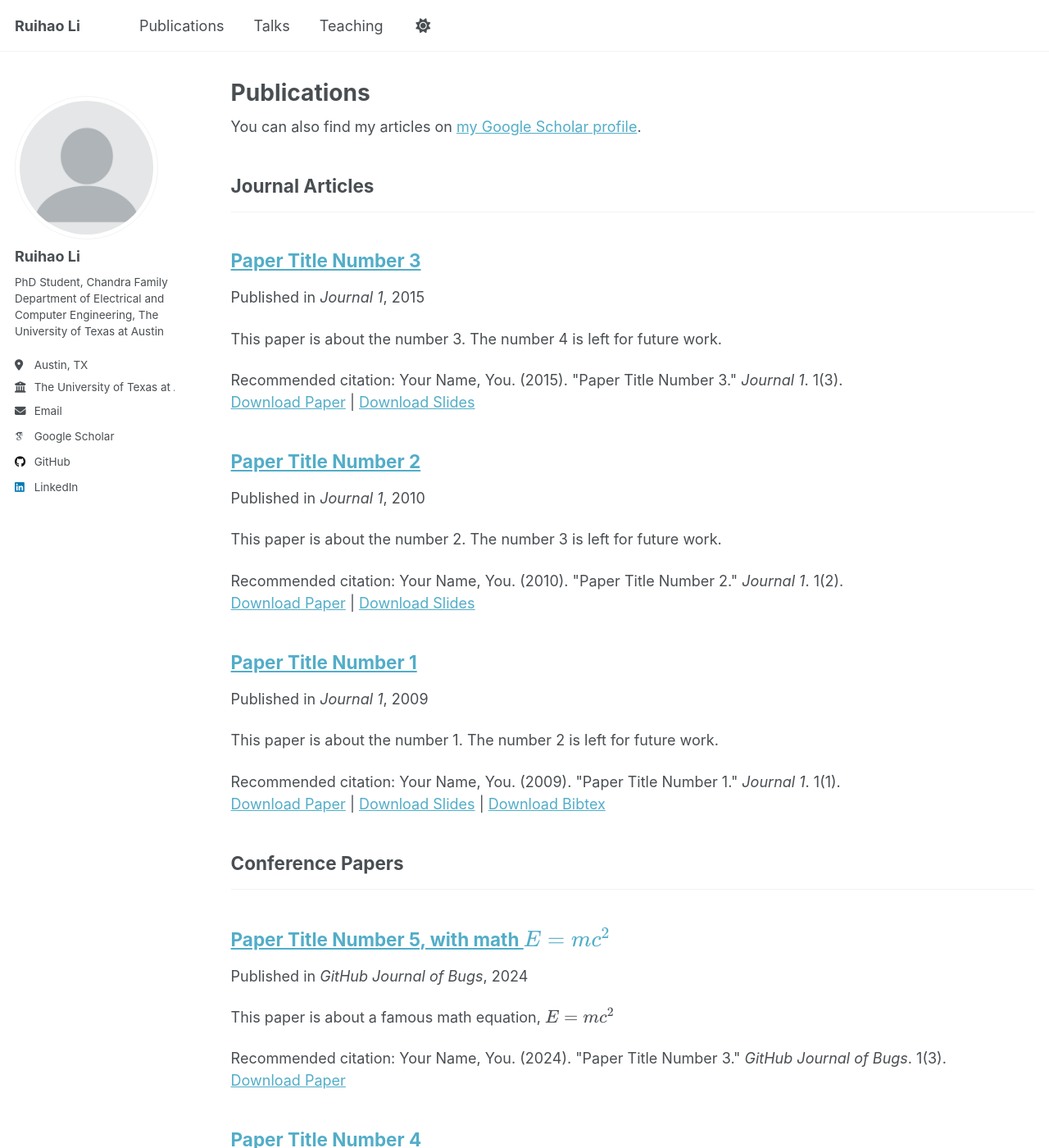
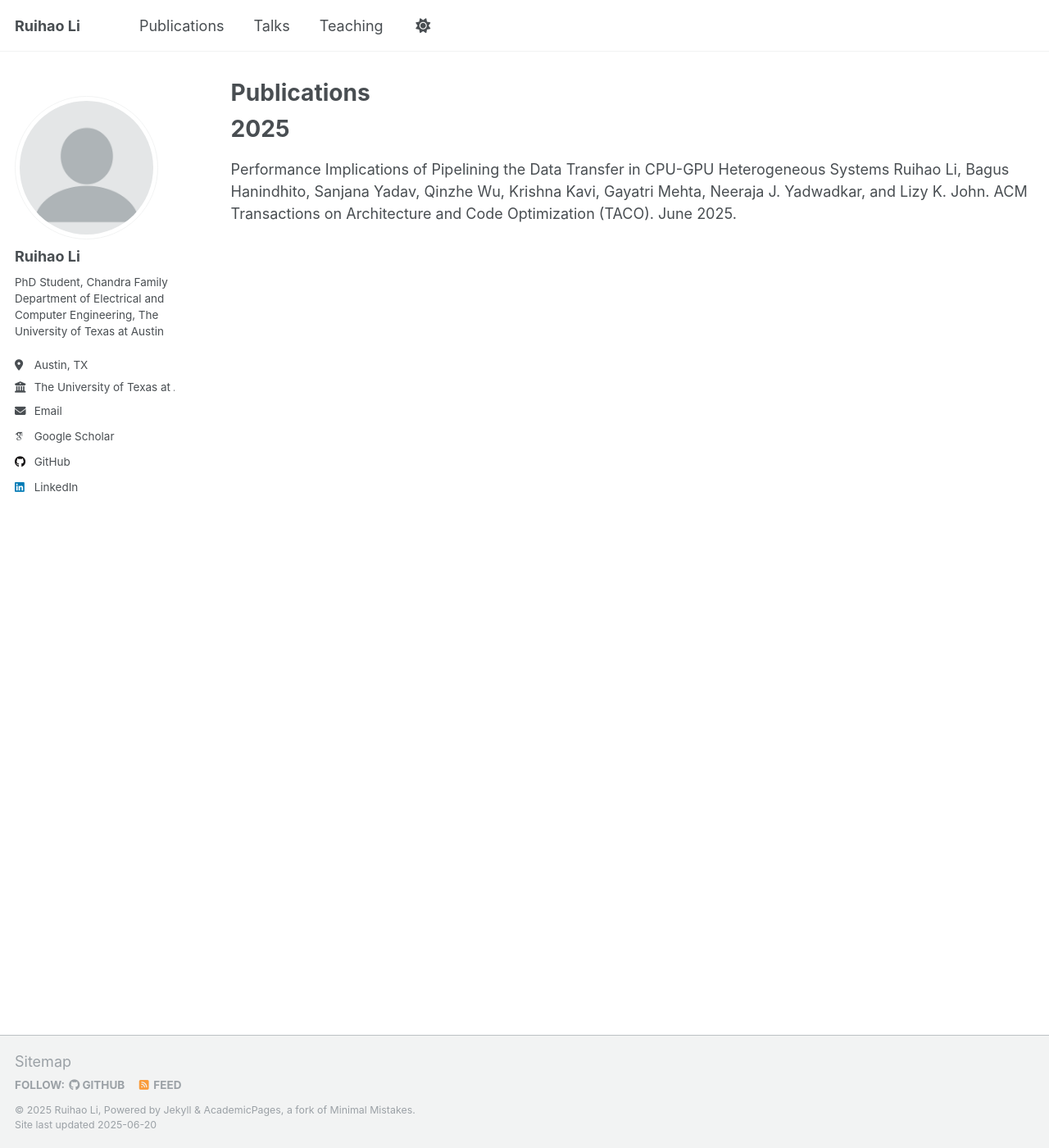
Before and after one commit to lrh12580/lrh12580.github.io, a Jekyll site: the page built from _publications/publications.md, in a window 1280 px wide and 1400 px high. Shown: the whole window at 82% size. Built offline with Jekyll 4.4.1, drawn with Linux system fonts in a browser that asks for light colours; some web fonts are replaced; some of the changed text lies outside the part shown.

Commit message:
update_cv

```diff
--- a/_config.yml
+++ b/_config.yml
@@ -77,13 +77,13 @@ author:
   zhihu            : # Username
 
 # Publication Category - The following the list of publication categories and their headings
-publication_category:
-  books:
-    title: 'Books'
-  manuscripts:
-    title: 'Journal Articles'
-  conferences:
-    title: 'Conference Papers'
+# publication_category:
+#   books:
+#     title: 'Books'
+#   manuscripts:
+#     title: 'Journal Articles'
+#   conferences:
+#     title: 'Conference Papers'
 
 # Site Settings
 teaser                   :  # filename of teaser fallback teaser image placed in /images/, .e.g. "500x300.png"
--- a/_publications/2009-10-01-paper-title-number-1.md
+++ /dev/null
@@ -1,14 +0,0 @@
----
-title: "Paper Title Number 1"
-collection: publications
-category: manuscripts
-permalink: /publication/2009-10-01-paper-title-number-1
-excerpt: 'This paper is about the number 1. The number 2 is left for future work.'
-date: 2009-10-01
-venue: 'Journal 1'
-slidesurl: 'http://academicpages.github.io/files/slides1.pdf'
-paperurl: 'http://academicpages.github.io/files/paper1.pdf'
-bibtexurl: 'http://academicpages.github.io/files/bibtex1.bib'
-citation: 'Your Name, You. (2009). &quot;Paper Title Number 1.&quot; <i>Journal 1</i>. 1(1).'
----
-The contents above will be part of a list of publications, if the user clicks the link for the publication than the contents of section will be rendered as a full page, allowing you to provide more information about the paper for the reader. When publications are displayed as a single page, the contents of the above "citation" field will automatically be included below this section in a smaller font.
--- a/_publications/2010-10-01-paper-title-number-2.md
+++ /dev/null
@@ -1,14 +0,0 @@
----
-title: "Paper Title Number 2"
-collection: publications
-category: manuscripts
-permalink: /publication/2010-10-01-paper-title-number-2
-excerpt: 'This paper is about the number 2. The number 3 is left for future work.'
-date: 2010-10-01
-venue: 'Journal 1'
-slidesurl: 'http://academicpages.github.io/files/slides2.pdf'
-paperurl: 'http://academicpages.github.io/files/paper2.pdf'
-citation: 'Your Name, You. (2010). &quot;Paper Title Number 2.&quot; <i>Journal 1</i>. 1(2).'
----
-
-The contents above will be part of a list of publications, if the user clicks the link for the publication than the contents of section will be rendered as a full page, allowing you to provide more information about the paper for the reader. When publications are displayed as a single page, the contents of the above "citation" field will automatically be included below this section in a smaller font.
--- a/_publications/2015-10-01-paper-title-number-3.md
+++ /dev/null
@@ -1,14 +0,0 @@
----
-title: "Paper Title Number 3"
-collection: publications
-category: manuscripts
-permalink: /publication/2015-10-01-paper-title-number-3
-excerpt: 'This paper is about the number 3. The number 4 is left for future work.'
-date: 2015-10-01
-venue: 'Journal 1'
-slidesurl: 'http://academicpages.github.io/files/slides3.pdf'
-paperurl: 'http://academicpages.github.io/files/paper3.pdf'
-citation: 'Your Name, You. (2015). &quot;Paper Title Number 3.&quot; <i>Journal 1</i>. 1(3).'
----
-
-The contents above will be part of a list of publications, if the user clicks the link for the publication than the contents of section will be rendered as a full page, allowing you to provide more information about the paper for the reader. When publications are displayed as a single page, the contents of the above "citation" field will automatically be included below this section in a smaller font.
--- a/_publications/2025-06-08-paper-title-number-5.md
+++ /dev/null
@@ -1,13 +0,0 @@
----
-title: "Paper Title Number 5, with math $$E=mc^2$$"
-collection: publications
-category: conferences
-permalink: /publication/2024-02-17-paper-title-number-4
-excerpt: 'This paper is about a famous math equation, $$E=mc^2$$'
-date: 2024-02-17
-venue: 'GitHub Journal of Bugs'
-paperurl: 'http://academicpages.github.io/files/paper3.pdf'
-citation: 'Your Name, You. (2024). &quot;Paper Title Number 3.&quot; <i>GitHub Journal of Bugs</i>. 1(3).'
----
-
-Using [MathJax](https://www.mathjax.org/) in the description is supported - $$E=mc^2$$ - however, the use must be mindful that the default delimiters are `$$...$$` and `\\[...\\]` which differs from the `$...$` that is typically expected.
--- /dev/null
+++ b/_publications/publications.md
@@ -0,0 +1,12 @@
+---
+layout: archive
+title: "Publications"
+permalink: /publications/
+author_profile: true
+---
+
+2025
+======
+Performance Implications of Pipelining the Data Transfer in CPU-GPU Heterogeneous Systems
+Ruihao Li, Bagus Hanindhito, Sanjana Yadav, Qinzhe Wu, Krishna Kavi, Gayatri Mehta, Neeraja J. Yadwadkar, and Lizy K. John.
+ACM Transactions on Architecture and Code Optimization (TACO). June 2025.
```
Also changed, not shown: _publications/2024-02-17-paper-title-number-4.md (deleted, +0 -13 lines).
